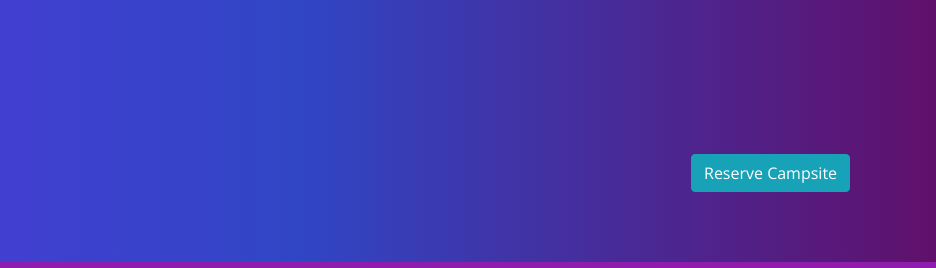
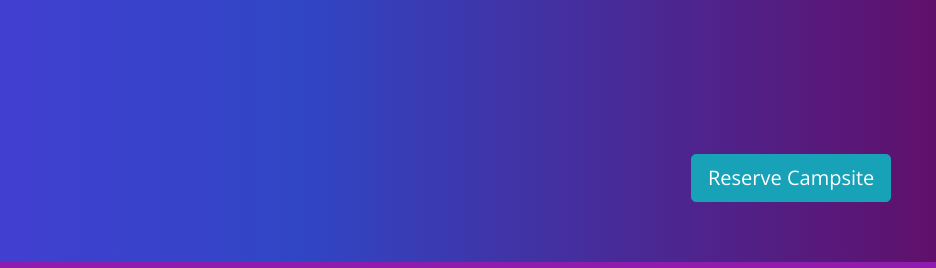
Before and after one commit to NoblesMMXX/NucampProject, a website: page index.html in a window 1280 px wide. Shown: the top 268 px of the page, 344-1280 px from the left. Drawn offline with nearby package versions, Linux system fonts and the light colour scheme.

Commit message:
Tooltips

```diff
--- a/index.html
+++ b/index.html
@@ -25,7 +25,7 @@
                             <h2>a better way to camp</h2>
                         </div>
                         <div class="col-md-4 col-xl-2 mt-4">
-                            <a class="btn btn-info" href="#reserveForm" role="button">Reserve Campsite</a>
+                            <a class="btn btn-lg btn-info" href="#reserveForm" role="button" data-toggle="tooltip" data-placement="bottom" data-html="true" title="Or call us at <br /><strong>1-206-555-1234</strong>">Reserve Campsite</a>
                         </div>
                     </div>
                 </div>
@@ -166,6 +166,11 @@
         <script src="node_modules/jquery/dist/jquery.slim.min.js"></script>
         <script src="node_modules/popper.js/dist/umd/popper.min.js"></script>
         <script src="node_modules/bootstrap/dist/js/bootstrap.min.js"></script>
+        <script>
+              $(function () {
+            $('[data-toggle="tooltip"]').tooltip()
+        })
+        </script>
 </body>
 
 </html>
```
